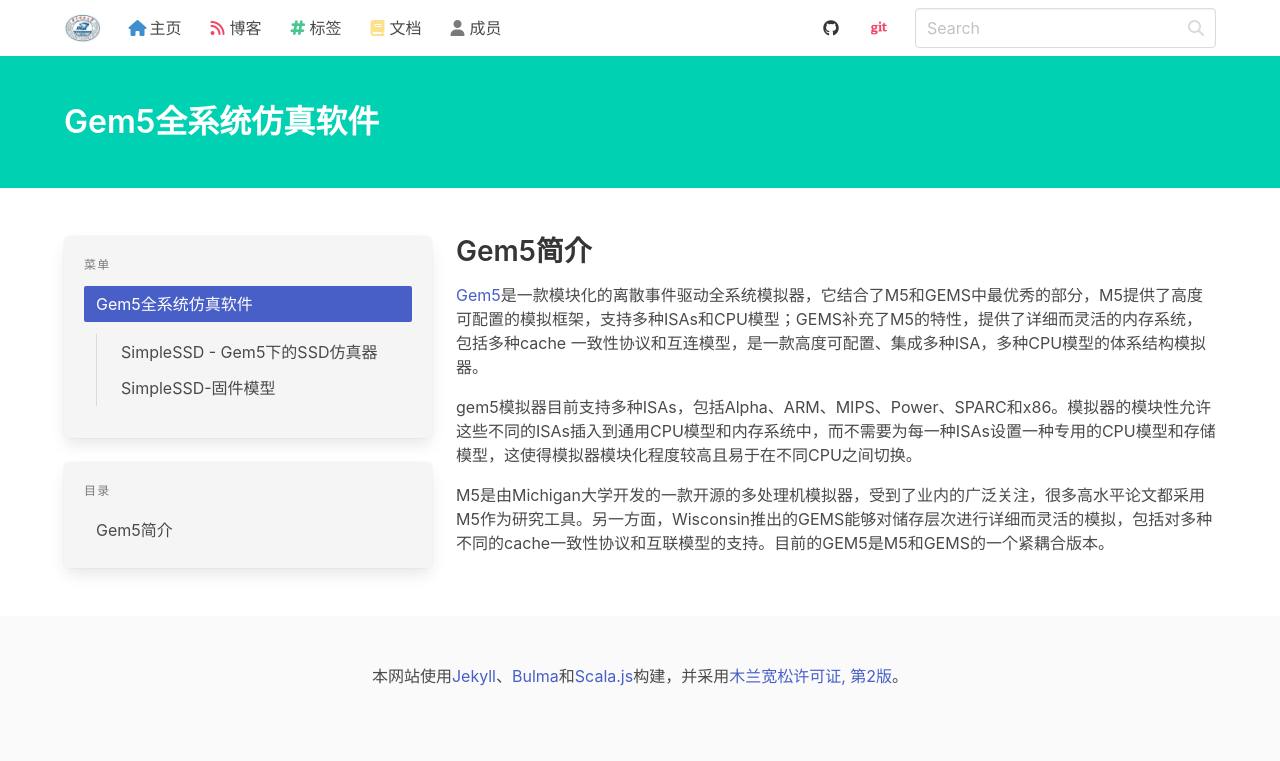
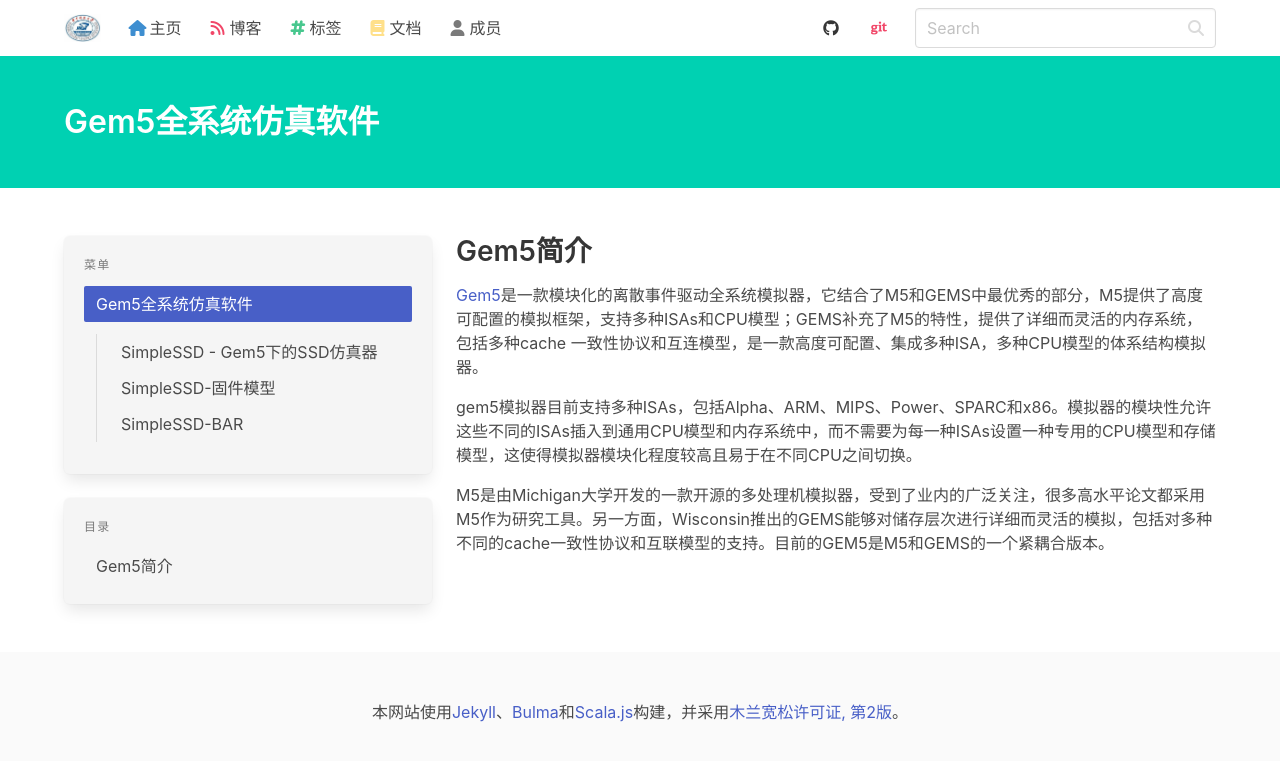
Before and after one commit to haslaboratory/haslaboratory.github.io, a Jekyll site: the page built from _docs/gem5/index.md, in a window 1280 px wide. Shown: the top 761 px of the page. Built offline with Jekyll 4.4.1, drawn with Linux system fonts in a browser that asks for light colours; nearby versions of some CDN libraries; library files that are not in the unit come from our copies.

Commit message:
添加文件头

```diff
--- a/_docs/gem5/SimpleSSD-3.md
+++ b/_docs/gem5/SimpleSSD-3.md
@@ -1,3 +1,9 @@
+---
+layout: doc
+order: 3
+title: "SimpleSSD-BAR"
+---
+
 # SimpleSSD-BAR
 
 ## 1. BAR是什么
```
